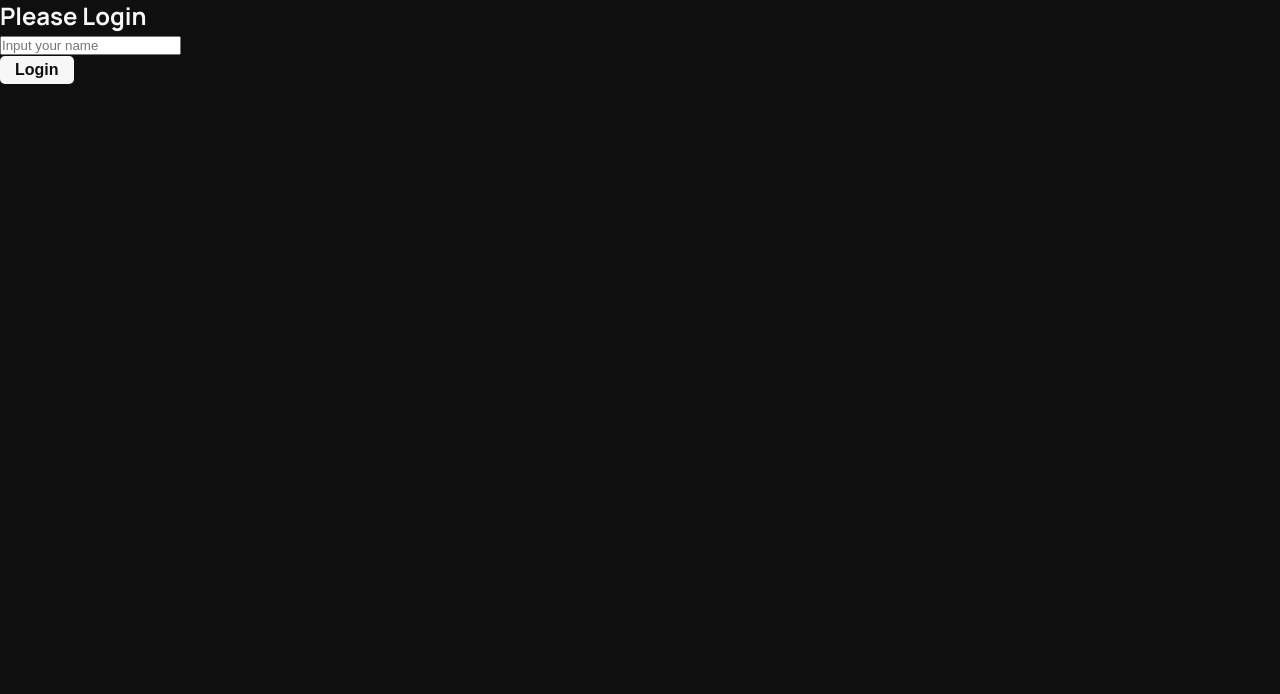
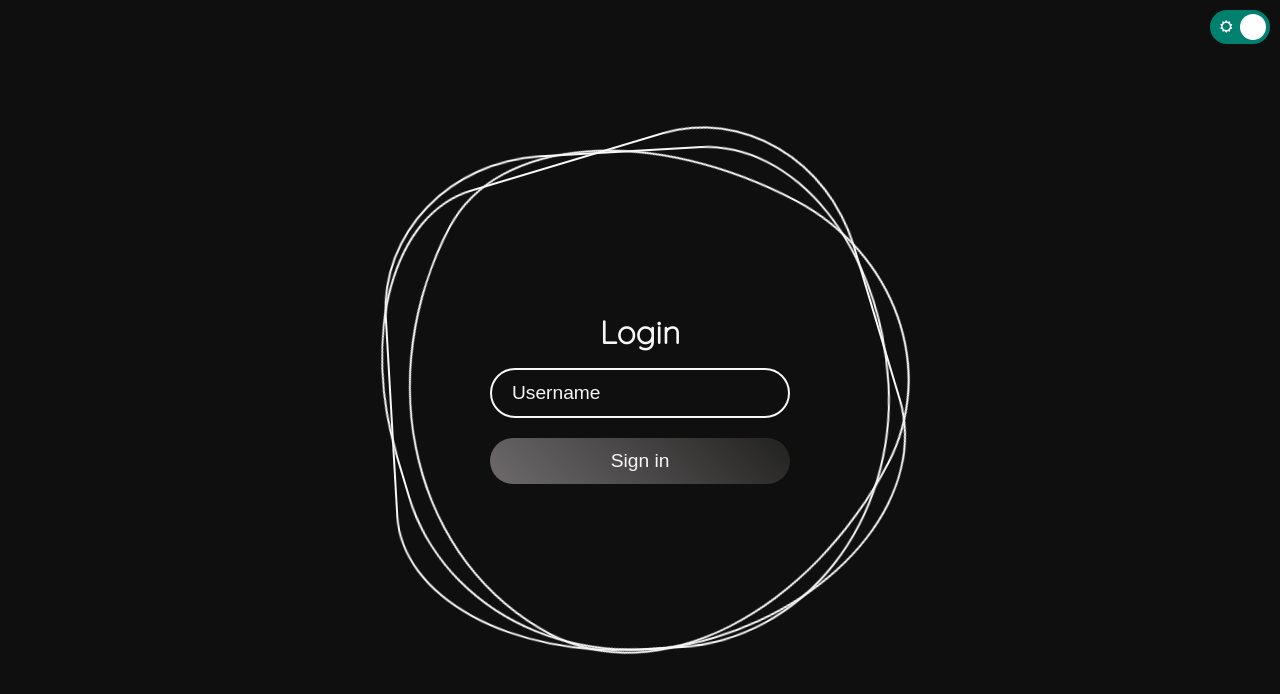
Before and after one commit to kashubyak/car-Catalog, a React (Vite) app: page / in a window 1280 px wide. Shown: the top 694 px of the page. Built offline with nearby package versions, Linux system fonts and the light colour scheme; data requests are answered from the project's data file.

Commit message:
Developed user login menu with global state, ability to adapt to color themes and screen extensions, and animations that are easy to scale.

```diff
--- /dev/null
+++ b/src/components/screens/RegistrationMenu/RegistrationMenu.css
@@ -0,0 +1,175 @@
+@import url('https://fonts.googleapis.com/css2?family=Quicksand:wght@300&display=swap');
+.formCon {
+	box-sizing: border-box;
+	display: flex;
+	justify-content: center;
+	align-items: center;
+	min-height: 100vh;
+	width: 100%;
+}
+
+.ring {
+	font-family: 'Quicksand', sans-serif;
+	position: relative;
+	width: 500px;
+	height: 500px;
+	display: flex;
+	justify-content: center;
+	align-items: center;
+}
+
+.ring i {
+	position: absolute;
+	inset: 0;
+	border: 2px solid var(--white-color);
+	transition: 0.5s;
+}
+
+.ring i:nth-child(1) {
+	border-radius: 38% 62% 63% 37% / 41% 44% 56% 59%;
+	animation: animate 6s linear infinite;
+}
+
+.ring i:nth-child(2) {
+	border-radius: 41% 44% 56% 59%/38% 62% 63% 37%;
+	animation: animate 4s linear infinite;
+}
+
+.ring i:nth-child(3) {
+	border-radius: 41% 44% 56% 59%/38% 62% 63% 37%;
+	animation: animate2 10s linear infinite;
+}
+
+.ring:hover i:nth-child(1) {
+	border: 6px solid #00ff0a;
+	filter: drop-shadow(0 0 20px #00ff0a);
+}
+
+.ring:hover i:nth-child(2) {
+	border: 6px solid #ff0057;
+	filter: drop-shadow(0 0 20px #ff0057);
+}
+
+.ring:hover i:nth-child(3) {
+	border: 6px solid #fffd44;
+	filter: drop-shadow(0 0 20px #fffd44);
+}
+
+@keyframes animate {
+	0% {
+		transform: rotate(0deg);
+	}
+	100% {
+		transform: rotate(360deg);
+	}
+}
+
+@keyframes animate2 {
+	0% {
+		transform: rotate(360deg);
+	}
+	100% {
+		transform: rotate(0deg);
+	}
+}
+
+.login {
+	position: absolute;
+	width: 300px;
+	height: 100%;
+	display: flex;
+	justify-content: center;
+	align-items: center;
+	flex-direction: column;
+	gap: 20px;
+}
+
+.login h2 {
+	font-size: 2em;
+	color: var(--white-color);
+}
+
+.login .inputBx {
+	position: relative;
+	width: 100%;
+}
+
+.login .inputBx input {
+	position: relative;
+	width: 100%;
+	padding: 12px 20px;
+	background: transparent;
+	border: 2px solid var(--white-color);
+	border-radius: 40px;
+	font-size: 1.2em;
+	color: var(--white-color);
+	box-shadow: none;
+	outline: none;
+}
+
+.login .inputBx input[type='submit'] {
+	width: 100%;
+	background: linear-gradient(45deg, #6e6a6c, #222220);
+	border: none;
+	cursor: pointer;
+}
+
+.login .inputBx input::placeholder {
+	color: var(--white-color);
+}
+
+.switch {
+	position: absolute;
+	top: 10px;
+	right: 10px;
+}
+
+@media (max-width: 768px) {
+	.ring {
+		width: 350px;
+		height: 350px;
+	}
+
+	.login {
+		width: 80%;
+	}
+
+	.login h2 {
+		font-size: 1.5em;
+	}
+
+	.login .inputBx input {
+		font-size: 1em;
+		padding: 10px 15px;
+	}
+
+	.login .inputBx input[type='submit'] {
+		font-size: 1em;
+		padding: 10px 15px;
+	}
+}
+
+@media (max-width: 480px) {
+	.ring {
+		width: 250px;
+		height: 250px;
+	}
+
+	.login {
+		width: 90%;
+	}
+
+	.login h2 {
+		font-size: 1.2em;
+	}
+
+	.login .inputBx input {
+		font-size: 0.9em;
+		padding: 8px 12px;
+	}
+
+	.login .inputBx input[type='submit'] {
+		font-size: 0.9em;
+		padding: 8px 12px;
+	}
+}
--- a/src/components/screens/RegistrationMenu/RegistrationMenu.tsx
+++ b/src/components/screens/RegistrationMenu/RegistrationMenu.tsx
@@ -1,7 +1,9 @@
+import { Switch } from 'components/ui/header/searchForm/switcher/Switch'
 import { useActions } from 'hooks/useActions'
 import { useTypedSelector } from 'hooks/useTypedSelector'
 import { useForm } from 'react-hook-form'
 import { FormData } from 'types/user.interface'
+import './RegistrationMenu.css'
 
 const RegistrationMenu = () => {
 	const { setUser } = useActions()
@@ -20,13 +22,22 @@ const RegistrationMenu = () => {
 	}
 
 	return (
-		<form action='' onSubmit={handleSubmit(handleLogin)}>
-			{user ? (
-				<></>
-			) : (
-				<div>
-					<h2>Please Login</h2>
+		<>
+			<div className='switch'>
+				<Switch />
+			</div>
+			<form className='formCon' onSubmit={handleSubmit(handleLogin)}>
+				{user ? null : (
+					<div className='ring'>
+						<i></i>
+						<i></i>
+						<i></i>
+						<div className='login'>
+							<h2>Login</h2>
+							<div className='inputBx'>
 								<input
+									type='text'
+									placeholder='Username'
 									{...register('name', {
 										required: 'Please enter your name',
 										pattern: {
@@ -35,16 +46,25 @@ const RegistrationMenu = () => {
 											message: 'Please enter a valid name',
 										},
 									})}
-						placeholder={'Input your name'}
 								/>
 								{errors?.name?.message && (
-						<div style={{ color: '#f00', fontSize: '20px' }}>{errors?.name?.message}</div>
+									<div style={{ color: '#f00', fontSize: '20px' }}>
+										{errors?.name?.message}
+									</div>
 								)}
-					<br />
-					<button className='btn'>Login</button>
+							</div>
+							<div className='inputBx'>
+								<input type='submit' value='Sign in' />
+							</div>
+							{/* <div className='links'>
+							<a href='#'>Forget Password</a>
+							<a href='#'>Signup</a>
+						</div> */}
+						</div>
 					</div>
 				)}
 			</form>
+		</>
 	)
 }
 export { RegistrationMenu }
--- a/src/components/screens/home/Home.tsx
+++ b/src/components/screens/home/Home.tsx
@@ -18,8 +18,7 @@ const Home = () => {
 
 	return (
 		<div>
-			<RegistrationMenu />
-			{user && (
+			{user ? (
 				<>
 					<Header />
 					<div style={{ display: 'flex' }}>
@@ -32,6 +31,8 @@ const Home = () => {
 						<Catalog data={data} />
 					</div>
 				</>
+			) : (
+				<RegistrationMenu />
 			)}
 		</div>
 	)
```
Lines whose indentation alone changed are shown as unchanged.
